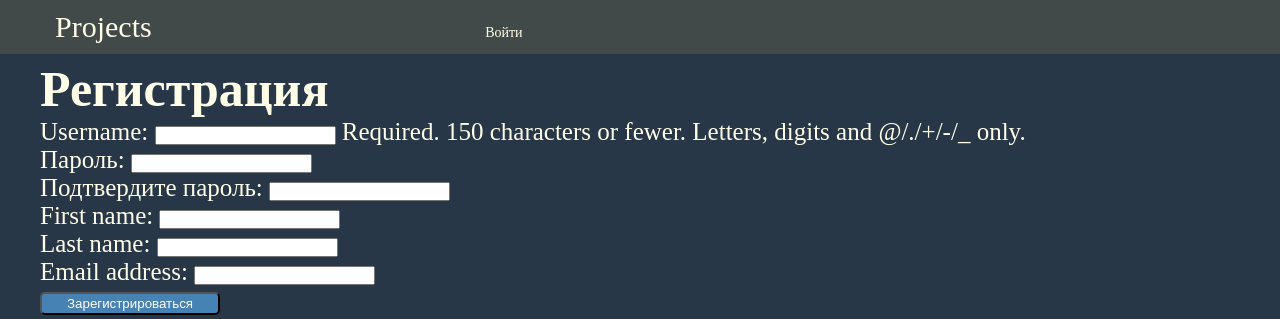
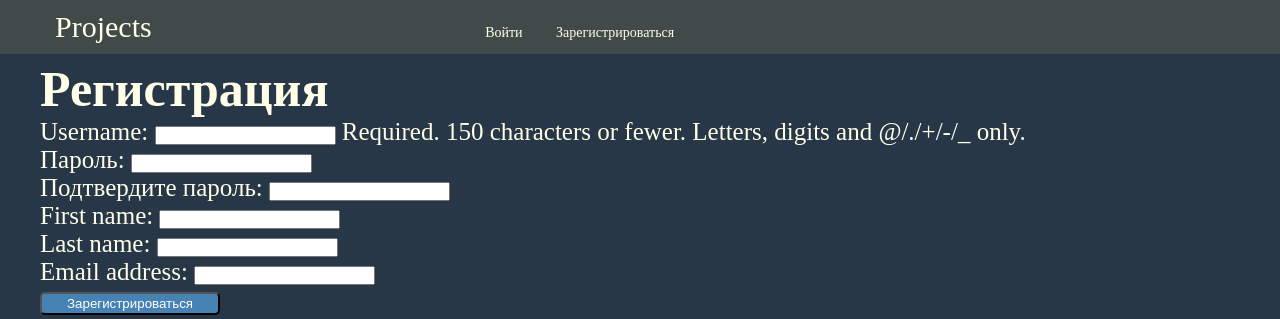
Before and after one commit to AlibekBeket/homework_62_alibek_beket, a Django app: page /auth/register/ in a window 1280 px wide. Shown: the top 319 px of the page. Run offline with Django 4.2, Linux system fonts and the light colour scheme; parts of the project's set-up code (start-up, migrations or seed data) failed here and were passed over.

Commit message:
добавил ссылку на страницу регистрации в базовый шаблон(полностью функционирует)

```diff
--- a/app/accounts/templates/register.html
+++ b/app/accounts/templates/register.html
@@ -1,7 +1,7 @@
 {% extends 'base.html' %}
 {% block content %}
 <h1>Регистрация</h1>
-<form action="{% url 'login' %}" method="post" class="login_input">
+<form action="{% url 'register' %}" method="post" class="login_input">
     {% csrf_token %}
     {{ form.as_p }}
     <button type="submit" class="button_login">Зарегистрироваться</button>
--- a/app/issue_tracker/templates/base.html
+++ b/app/issue_tracker/templates/base.html
@@ -31,6 +31,9 @@
                 <a href="{% url 'login' %}">Войти</a>
             </li>
             {% endif %}
+            <li>
+                <a href="{% url 'register' %}">Зарегистрироваться</a>
+            </li>
         </ul>
     </div>
 </nav>
```
